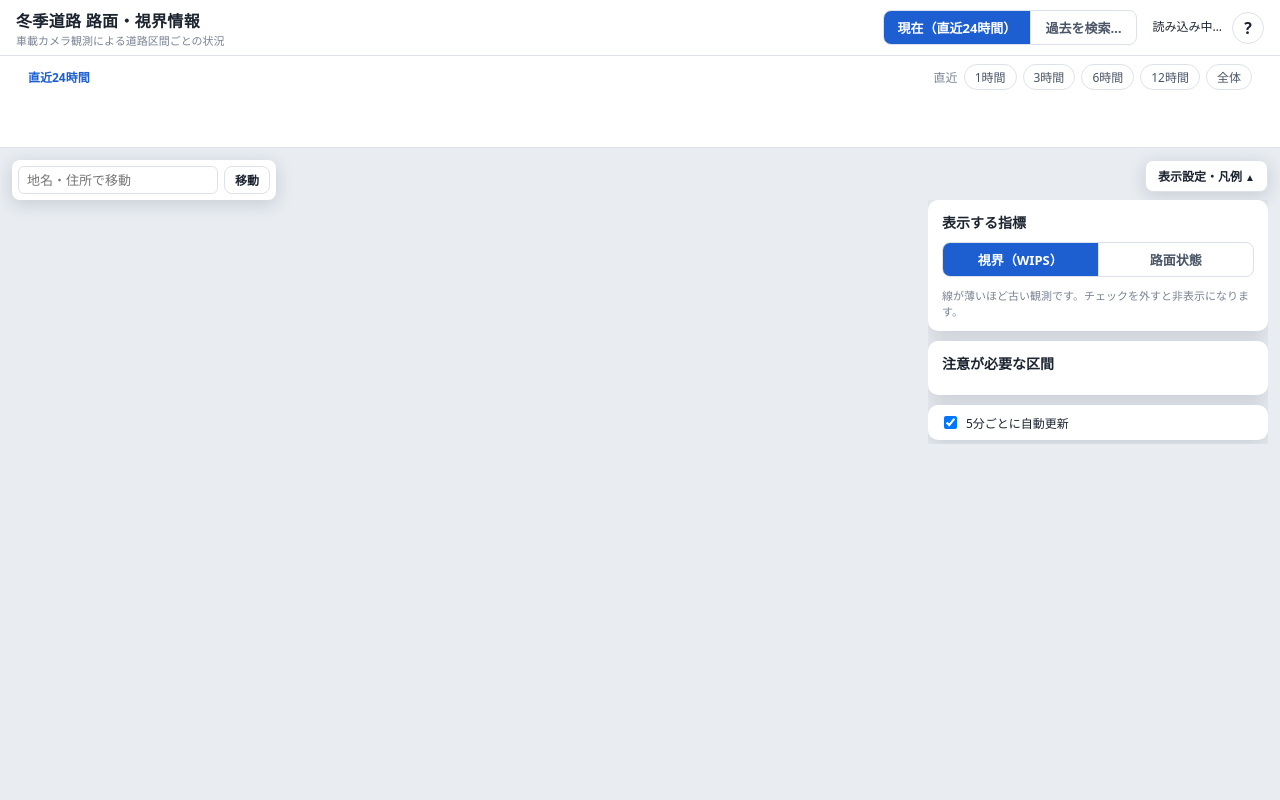
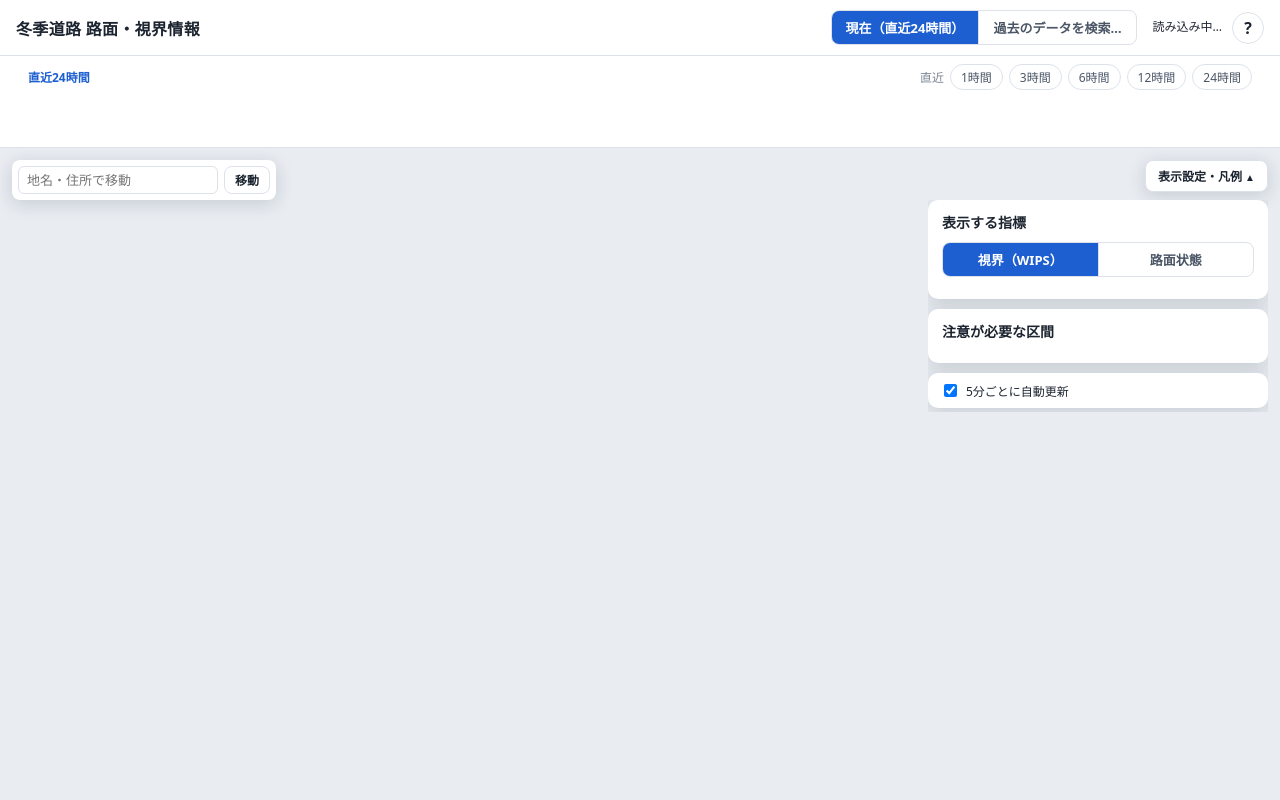
Before and after one commit to highcle/road_interface_linestyle, a Flask app: template templates/index.html in a window 1280 px wide. Run offline with Flask 3, Linux system fonts and the light colour scheme; the template is opened without the code that fills it, so the values that code supplies are empty; parts of the project's set-up code (start-up, migrations or seed data) failed here and were passed over.

Commit message:
不要なキャプションを整理

```diff
--- a/templates/index.html
+++ b/templates/index.html
@@ -24,12 +24,12 @@
   <header id="appHeader">
     <div class="brand">
       <h1>冬季道路 路面・視界情報</h1>
-      <span class="brand-sub">車載カメラ観測による道路区間ごとの状況</span>
+      <!--<span class="brand-sub">車載カメラ観測による道路区間ごとの状況</span>-->
     </div>
 
     <div class="mode-switch" role="group" aria-label="表示する期間">
       <button type="button" id="btnModeLive" class="seg-btn" aria-pressed="true">現在（直近24時間）</button>
-      <button type="button" id="btnModeHistory" class="seg-btn" aria-pressed="false">過去を検索…</button>
+      <button type="button" id="btnModeHistory" class="seg-btn" aria-pressed="false">過去のデータを検索…</button>
     </div>
 
     <div class="header-right">
@@ -50,7 +50,7 @@
         <button type="button" class="chip" data-hours="3">3時間</button>
         <button type="button" class="chip" data-hours="6">6時間</button>
         <button type="button" class="chip" data-hours="12">12時間</button>
-        <button type="button" class="chip" data-hours="all">全体</button>
+        <button type="button" class="chip" data-hours="all">24時間</button>
       </div>
     </div>
     <div id="timeSlider"></div>
@@ -98,7 +98,6 @@
           <button type="button" class="seg-btn" data-indicator="surface" aria-pressed="false">路面状態</button>
         </div>
         <div id="legendArea" class="legend"></div>
-        <p class="legend-note">線が薄いほど古い観測です。チェックを外すと非表示になります。</p>
       </section>
 
       <section class="card">
```
Also changed, not shown: 1 other file.
